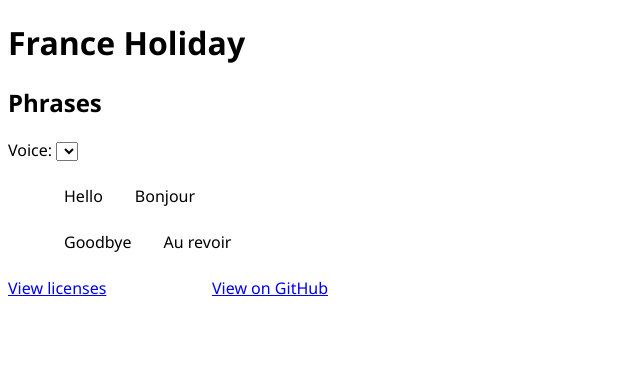
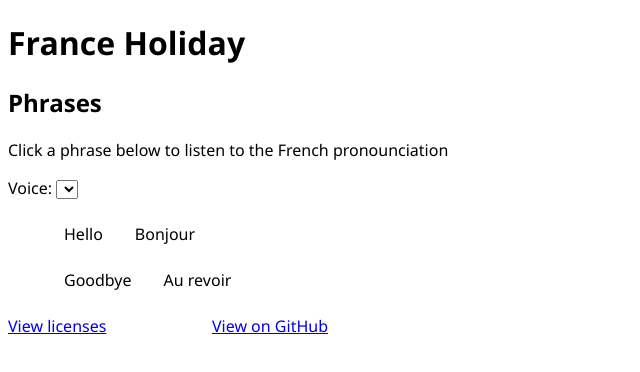
Before and after one commit to Grvs44/france-holiday, a React (Vite) app: page / in a window 1280 px wide. Shown: the top 372 px of the page, without its empty margins (0-640 px from the left). Built offline with nearby package versions, Linux system fonts and the light colour scheme.

Commit message:
Add description

```diff
--- a/src/containers/PhraseContainer.tsx
+++ b/src/containers/PhraseContainer.tsx
@@ -11,6 +11,7 @@ const PhraseContainer: FC = () => {
   return (
     <div>
       <h2>Phrases</h2>
+      <p>Click a phrase below to listen to the French pronounciation</p>
       <div>
         <VoiceSelect
           value={speech.voice}
```
